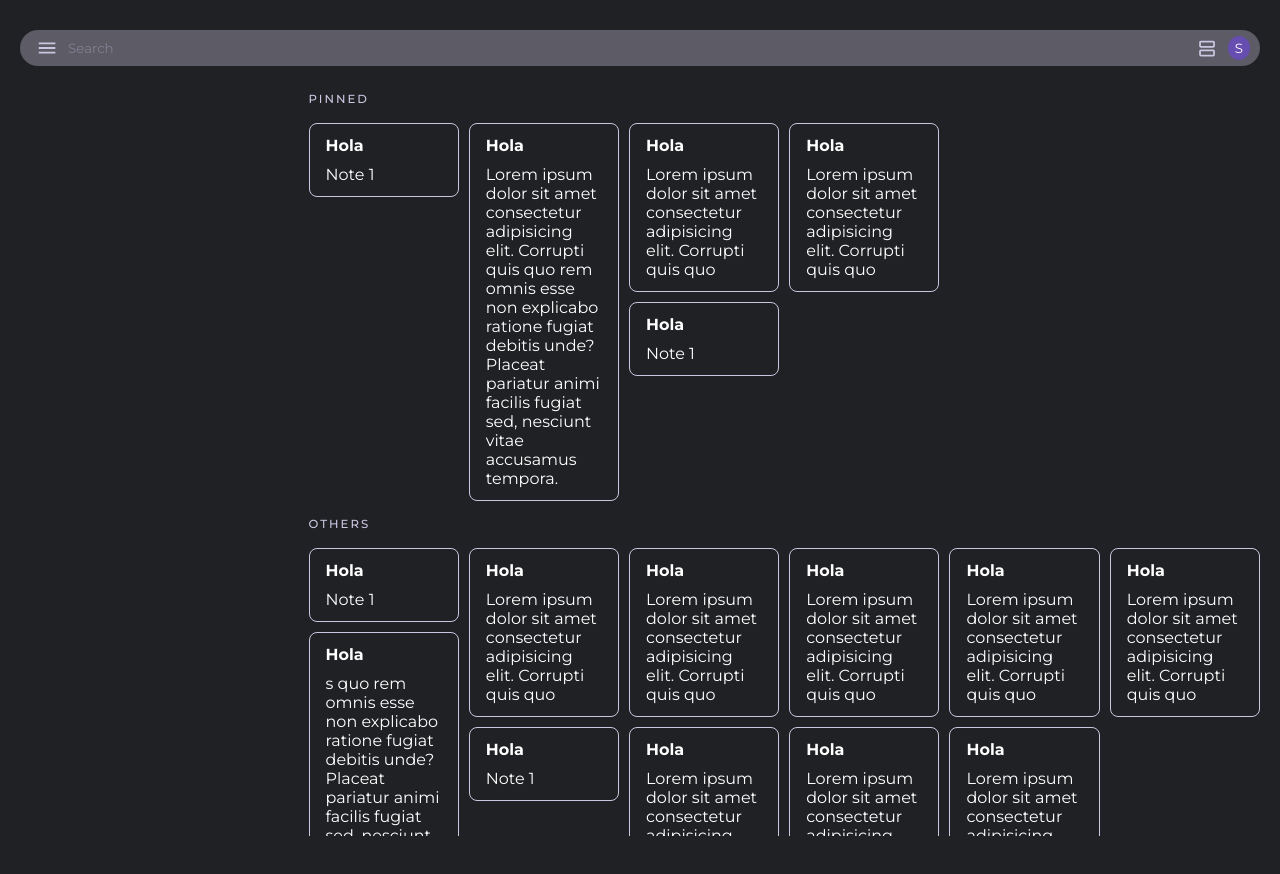
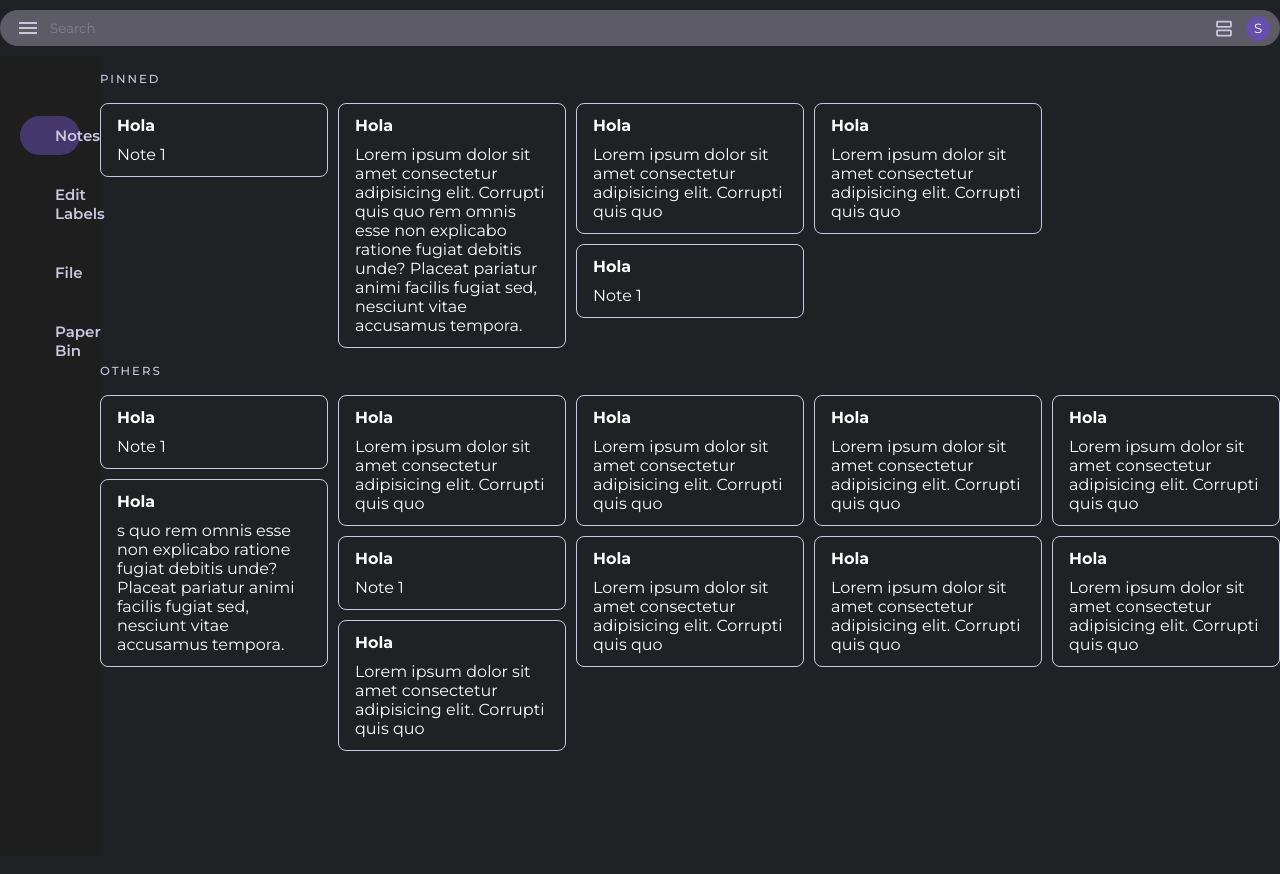
Before and after one commit to ShermanPI/Keeper, a React (Vite) app: page /home in a window 1280 px wide. Built offline with nearby package versions, Linux system fonts and the light colour scheme.

Commit message:
style: :art: Can toggle the menu inthe landscape view

```diff
--- a/src/assets/styles/pages/home.css
+++ b/src/assets/styles/pages/home.css
@@ -19,6 +19,16 @@ body {
   gap: 2rem;
 }
 
+@media only screen and (min-width: 768px) {
+  .home-container{
+    padding: 0;
+  }
+
+  .dashboard-container{
+    gap: 0rem;
+  }
+}
+
 .all-notes-container{
   overflow: scroll;
   max-height: 100%;
--- a/src/components/Header/assets/styles/header.css
+++ b/src/components/Header/assets/styles/header.css
@@ -12,6 +12,7 @@
 }
 
 .header-container button {
+  min-width: 2.4rem;
   border: none;
   cursor: pointer;
 }
--- a/src/components/NotesSection/assets/style/noteSection.css
+++ b/src/components/NotesSection/assets/style/noteSection.css
@@ -5,24 +5,19 @@
   gap: 1rem;
 }
 
-@media only screen and (min-width: 600px) {
+@media only screen and (min-width: 768px) {
   .notes-container {
     columns: 3;
   }
 }
-@media only screen and (min-width: 768px) {
+@media only screen and (min-width: 992px) {
   .notes-container {
     columns: 4;
   }
 }
-@media only screen and (min-width: 992px) {
+@media only screen and (min-width: 1200px) {
   .notes-container {
     columns: 5;
-  }
-}
-@media only screen and (min-width: 1200px) {
-  .notes-container {
-    columns: 6;
   }
 }
 
--- a/src/components/SideMenu/assets/styles/sideMenu.css
+++ b/src/components/SideMenu/assets/styles/sideMenu.css
@@ -26,32 +26,10 @@
 
 }
 
-@media only screen and (min-width: 768px) {
-  .categories-menu {
-    position:relative;
-    width: 35rem;
-  }
-
-  .categories-section {
-    width: 100%;
-  }
-}
-
-/* @media only screen and (min-width: 992px) {
-  .notes-container {
-    columns: 5;
-  }
-}
-@media only screen and (min-width: 1200px) {
-  .notes-container {
-    columns: 6;
-  }
-} */
-
-
 .categories-section.hidden{
   transform: translateX(-100%);
 }
+
 
 .logo-text {
   width: 100%;
@@ -68,3 +46,34 @@
 .logotext-image-container {
   width: 4rem;
 }
+
+
+@media only screen and (min-width: 768px) {
+
+  .categories-menu {
+    position: relative;
+    width: 30rem;
+    min-width: 30rem;
+    /* transition: none; */
+    background-color: transparent;
+  }
+
+  .categories-menu.hidden {
+    opacity: 1;
+    visibility: visible;
+    width: 10rem;
+    min-width: 10rem;
+  }
+
+  .categories-section.hidden{
+    transform: none;
+  }
+
+  .categories-section {
+    width: 100%;
+  }
+
+  .logo-text{
+    display: none;
+  }
+}
```
Also changed, not shown: src/components/Category/assets/style/category.css (line endings or trailing spaces).
